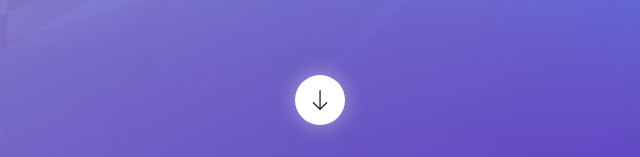
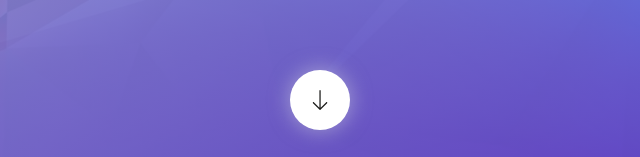
Before and after one commit to Elenakostenko/practice-flex, a plain HTML site: page index.html in a window 1280 px wide. Shown: the part 640-797 px from the top of the page, 320-960 px from the left. Drawn offline with Linux system fonts and the light colour scheme.

Commit message:
change arrow-down icon

```diff
--- a/style.css
+++ b/style.css
@@ -109,15 +109,14 @@ body{
     display: flex;
     justify-content: center;
     align-items: center;
-    width: 50px;
-    height: 50px;
     background-color: #ffffff;
     text-align: center;
     line-height: 50px;
     border-radius: 50%;
-    box-shadow: 0 0 18.69px 2.31px rgba(204, 204, 223, 0.5);
+    box-shadow: 0 0 19px 2px rgba(204, 204, 223, 0.5);
 }
 .arrow-down {
     width: 20px;
     height: 20px;
+    margin: 20px;
 }
```
